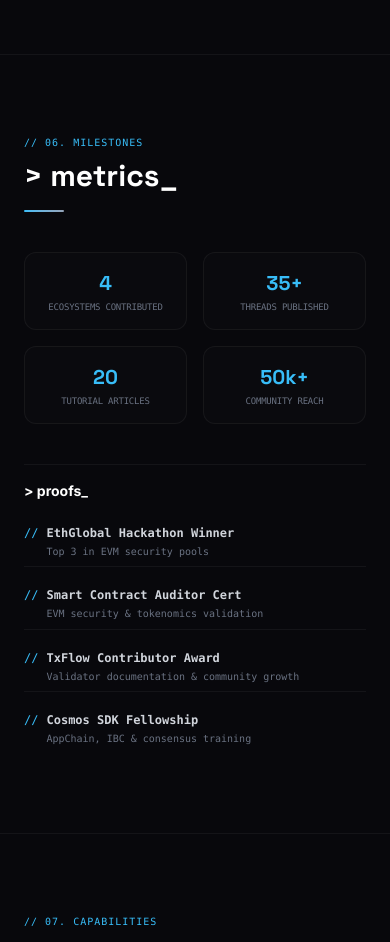
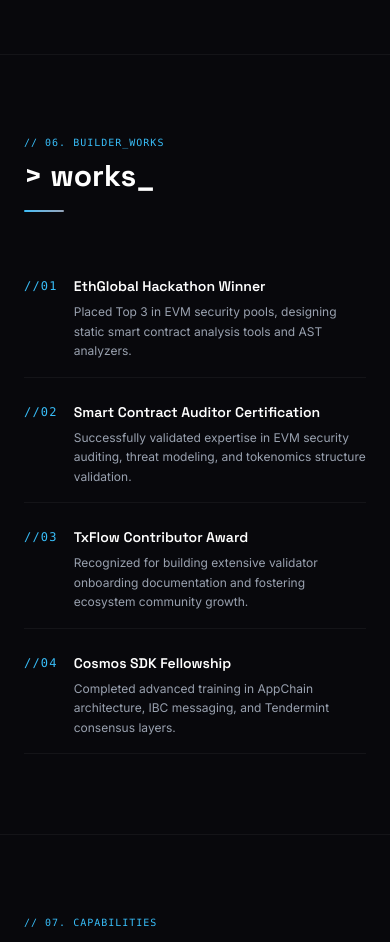
Before and after one commit to shhuubbhh/web3-Portfolio, a React (Vite) app: page / in a window 390 px wide. Shown: the part 4460-5402 px from the top of the page. Built offline with nearby package versions, Linux system fonts and the light colour scheme.

Commit message:
feat: replace metrics and proofs section with builder works structured like the about section

```diff
--- a/src/components/Navbar.tsx
+++ b/src/components/Navbar.tsx
@@ -30,7 +30,7 @@
     { id: 'projects', label: 'Projects', icon: <FolderGit2 size={18} /> },
     { id: 'community', label: 'Ecosystem', icon: <Share2 size={18} /> },
     { id: 'content', label: 'Contributions', icon: <BookOpen size={18} /> },
-    { id: 'achievements', label: 'Awards', icon: <Trophy size={18} /> },
+    { id: 'achievements', label: 'Works', icon: <Trophy size={18} /> },
     { id: 'skills', label: 'Stack', icon: <Cpu size={18} /> },
     { id: 'identity', label: 'Scanner', icon: <Terminal size={18} /> },
     { id: 'testimonials', label: 'Reviews', icon: <MessageSquare size={18} /> },
--- a/src/components/StatsAchievements.tsx
+++ b/src/components/StatsAchievements.tsx
@@ -1,25 +1,40 @@
 import React from 'react';
 import { motion } from 'framer-motion';
 
+interface WorkItem {
+  index: string;
+  title: string;
+  description: string;
+}
+
+const worksData: WorkItem[] = [
+  {
+    index: '01',
+    title: 'EthGlobal Hackathon Winner',
+    description: 'Placed Top 3 in EVM security pools, designing static smart contract analysis tools and AST analyzers.'
+  },
+  {
+    index: '02',
+    title: 'Smart Contract Auditor Certification',
+    description: 'Successfully validated expertise in EVM security auditing, threat modeling, and tokenomics structure validation.'
+  },
+  {
+    index: '03',
+    title: 'TxFlow Contributor Award',
+    description: 'Recognized for building extensive validator onboarding documentation and fostering ecosystem community growth.'
+  },
+  {
+    index: '04',
+    title: 'Cosmos SDK Fellowship',
+    description: 'Completed advanced training in AppChain architecture, IBC messaging, and Tendermint consensus layers.'
+  }
+];
+
 export const StatsAchievements: React.FC = () => {
-  const stats = [
-    { count: '4', label: 'Ecosystems Contributed' },
-    { count: '35+', label: 'Threads Published' },
-    { count: '20', label: 'Tutorial Articles' },
-    { count: '50k+', label: 'Community Reach' }
-  ];
-
-  const milestones = [
-    { title: 'EthGlobal Hackathon Winner', desc: 'Top 3 in EVM security pools' },
-    { title: 'Smart Contract Auditor Cert', desc: 'EVM security & tokenomics validation' },
-    { title: 'TxFlow Contributor Award', desc: 'Validator documentation & community growth' },
-    { title: 'Cosmos SDK Fellowship', desc: 'AppChain, IBC & consensus training' }
-  ];
-
   return (
-    <section id="achievements" className="py-20 px-6 max-w-5xl mx-auto border-t border-white/5">
+    <section id="achievements" className="py-20 px-6 max-w-5xl mx-auto border-t border-white/5 font-sans">
       <div className="grid grid-cols-1 md:grid-cols-12 gap-10 md:gap-16">
-        {/* Left Column */}
+        {/* Left Side: Sticky Title */}
         <div className="md:col-span-4 text-left">
           <motion.div
             initial={{ opacity: 0, x: -20 }}
@@ -27,35 +42,36 @@
             viewport={{ once: true }}
             transition={{ duration: 0.4 }}
           >
-            <span className="text-[10px] font-mono tracking-widest text-brand-purple uppercase mb-2 block">// 06. MILESTONES</span>
-            <h2 className="text-3xl font-display font-bold text-white mb-4">&gt; metrics_</h2>
-            <div className="w-10 h-0.5 bg-gradient-to-r from-brand-purple to-brand-blue rounded-full" />
+            <span className="text-[10px] font-mono tracking-widest text-brand-purple uppercase mb-2 block">// 06. BUILDER_WORKS</span>
+            <h2 className="text-3xl font-display font-bold text-white mb-4">&gt; works_</h2>
+            <div className="w-10 h-0.5 bg-gradient-to-r from-brand-purple to-brand-blue rounded-full mb-6" />
           </motion.div>
         </div>
 
-        {/* Right Column */}
-        <div className="md:col-span-8 space-y-10 text-left font-mono text-xs">
-          {/* Quick Stats Grid */}
-          <div className="grid grid-cols-2 sm:grid-cols-4 gap-4">
-            {stats.map((stat, idx) => (
-              <div key={idx} className="border border-white/5 bg-[#121216]/30 p-4 rounded-xl text-center">
-                <span className="text-xl font-display font-bold text-brand-purple block">{stat.count}</span>
-                <span className="text-[9px] text-gray-500 block uppercase mt-1 tracking-tight">{stat.label}</span>
-              </div>
-            ))}
-          </div>
-
-          {/* Milestones list */}
-          <div className="space-y-3 pt-4 border-t border-white/5">
-            <h3 className="font-display font-bold text-white text-sm mb-4 font-sans">&gt; proofs_</h3>
-            {milestones.map((m, idx) => (
-              <div key={idx} className="flex items-start gap-2 py-2 border-b border-white/5 last:border-b-0">
-                <span className="text-brand-purple">//</span>
-                <div className="flex-1 flex flex-col sm:flex-row sm:items-center justify-between gap-1">
-                  <span className="text-gray-300 font-semibold">{m.title}</span>
-                  <span className="text-gray-500 text-[10px]">{m.desc}</span>
+        {/* Right Side: Clean Bullet points matching About layout */}
+        <div className="md:col-span-8 flex flex-col gap-10 text-left">
+          <div className="space-y-6">
+            {worksData.map((item) => (
+              <motion.div
+                key={item.index}
+                initial={{ opacity: 0, y: 15 }}
+                whileInView={{ opacity: 1, y: 0 }}
+                viewport={{ once: true }}
+                transition={{ duration: 0.4 }}
+                className="flex items-start gap-4 border-b border-white/5 pb-4 hover:border-brand-purple/20 transition-all group"
+              >
+                <span className="font-mono text-xs text-brand-purple tracking-widest pt-0.5 group-hover:glow-text-purple transition-all shrink-0">
+                  //{item.index}
+                </span>
+                <div>
+                  <h3 className="font-display font-semibold text-white text-sm group-hover:text-brand-purple transition-colors">
+                    {item.title}
+                  </h3>
+                  <p className="text-gray-400 text-xs mt-1.5 leading-relaxed">
+                    {item.description}
+                  </p>
                 </div>
-              </div>
+              </motion.div>
             ))}
           </div>
         </div>
```
